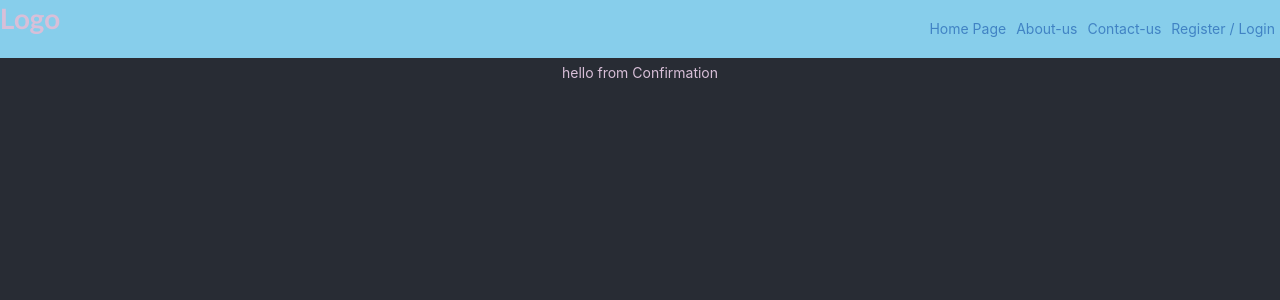
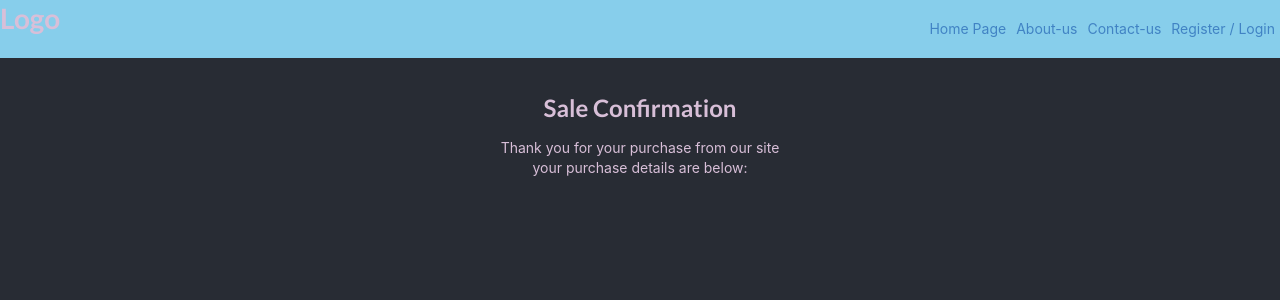
Before and after one commit to SaifKbishi/FlexTicket, a React (Create React App) app: page /confirmation in a window 1280 px wide. Shown: the top 300 px of the page. Built offline with nearby package versions, Linux system fonts and the light colour scheme.

Commit message:
before cleaning

```diff
--- a/src/components/Basket.js
+++ b/src/components/Basket.js
@@ -1,4 +1,5 @@
-import React, {useState, useEffect} from 'react';
+// import React, {useState, useEffect} from 'react';
+import React from 'react';
 import '../css/tickets.css';
 
 const Basket = () => {
@@ -6,7 +7,7 @@ const Basket = () => {
   // useEffect(()=>{
   //   localStorage.setItem('basket', JSON.stringify(basket))
   // }, [basket]);
-  const data = JSON.parse(localStorage.getItem('basket'))
+  // const data = JSON.parse(localStorage.getItem('basket'))
 
   return (
    document.title="FlexTickets - Basket",
--- a/src/components/Card.js
+++ b/src/components/Card.js
@@ -11,7 +11,7 @@ const Card=(props)=>{
     </div>
     <div>
      <div className="eventTitle"><h4>{props.eventTitle}</h4></div>
-     <div><h4>ID:{props.eventId}</h4></div>
+     {/* <div><h4>ID:{props.eventId}</h4></div>      */}
      <div><h5>{props.release_date}</h5></div>
     </div>
    </div>
--- a/src/components/Confirmation.js
+++ b/src/components/Confirmation.js
@@ -1,13 +1,30 @@
-import React from 'react';
+import React,{useEffect,useState} from 'react';
 import {Link} from 'react-router-dom';
 import '../css/tickets.css';
 
 const Confirmation = () => {
+  const [seats, setSeats] = useState([]);
+
+  useEffect(() => {
+    let cBasket = JSON.parse(localStorage.getItem('basket')) ||[];
+    console.log(cBasket)
+    setSeats(cBasket);
+  }, []);
 
   return (
    document.title="FlexTickets - Confirmation",
-   <div className="App" >
-   hello from Confirmation
+   <div className="ConfirmationLetter" >
+   <h2>Sale Confirmation</h2>
+   <p>Thank you for your purchase from our site<br/> your purchase details are below:<br/> </p>
+   <br/>
+   {seats.map((seat)=>{
+     return(
+       <span>
+         <p key={seat.id}>Row: {seat.row} Seat: {seat.seatNumber} /  Price: {seat.price} ILS</p>
+       </span>
+     );
+   })}
+
 {/*
    <Link to="/movies">
       <input type="submit">Countinue shopping</input>
--- a/src/components/GenreCard.js
+++ b/src/components/GenreCard.js
@@ -1,7 +1,7 @@
 import React, {useEffect} from 'react';
 import '../css/tickets.css';
 import {Link} from 'react-router-dom'
-// const genresURL ='https://api.themoviedb.org/3/discover/movie?api_key=b1bbf2914e46c6c6812473913d2635b4&language=en-US&sort_by=popularity.desc&include_adult=false&include_video=false&page=1&with_genres=';
+const genresURL ='https://api.themoviedb.org/3/discover/movie?api_key=b1bbf2914e46c6c6812473913d2635b4&language=en-US&sort_by=popularity.desc&include_adult=false&include_video=false&page=1&with_genres=';
 const GenreCard=(props)=>{
  //console.log(props)
 
@@ -12,13 +12,13 @@ const GenreCard=(props)=>{
 
   return (
    // console.log(props),
-   <Link to={`/${props.genreName}`}>
+   <Link to={`${genresURL}${props.genreName}`}>
    <div className="GenreCard">
     {/* <Link to={`${genresURL}${props.key}`}> */}
 
-    <div>
-     {/* <div><img className={props.imgClass} src={`https://image.tmdb.org/t/p/w500/${props.poster_path}`} alt={props.eventTitle}></img></div> */}
-    </div>
+    {/* <div>
+     <div><img className={props.imgClass} src={`https://image.tmdb.org/t/p/w500/${props.poster_path}`} alt={props.eventTitle}></img></div>
+    </div> */}
     <div>
      <div className="genreName"><h4>{props.genreName}</h4></div>
     </div>
--- a/src/components/SelectTickets.js
+++ b/src/components/SelectTickets.js
@@ -1,8 +1,8 @@
 import React, {useEffect, useState} from 'react';
 // import Basket from './Basket';
 import '../css/tickets.css';
-import axios from 'axios';
-const baseURL = "https://605b385827f0050017c068d1.mockapi.io/basket/basket";
+// import axios from 'axios';
+// const baseURL = "https://605b385827f0050017c068d1.mockapi.io/basket/basket";
 // localStorage.setItem('basket', JSON.stringify([]));
 const SelectTickets = () => {
   const [selected, setSelected] = useState(
@@ -77,12 +77,12 @@ const SelectTickets = () => {
 
   const handleSeatSelection = (id,index, sIndex, price)=>{
     console.log('Selected Seat Details: id:',id,' row:',index+1, ' seat:',sIndex+1, ', taken: ',!selected[index][sIndex].selected, 'price:',price,'ILS');
-
+// debugger;
     const newArray = [...selected];
     newArray[index][sIndex].selected = !newArray[index][sIndex].selected;
     if(newArray[index][sIndex].selected) {
       newArray[index][sIndex].className='gray';
-    }
+    }else{newArray[index][sIndex].className='blue';}
     setSelected(newArray);
     updateBasket(index, sIndex, selected[index][sIndex].selected, price);
     updateLSBasket(id, index, sIndex, selected[index][sIndex].selected, price);
@@ -91,24 +91,12 @@ const SelectTickets = () => {
 useEffect(()=>{
   let restore = JSON.parse(localStorage.getItem('basket')) || [];
   console.log('resotre',restore);
-// debugger;
   console.log(selected);
-
-// const helper =
-// selected.map((item)=>{
-//   return item.map((element)=>{
-//     return element.id
-//   })
-// })
-// .flat();
-// console.log(helper);
-
   restore = restore.map((elem)=>{
     return elem.id;
   })
   setRestore(restore);
-console.log('108', restore)
-
+  console.log('99', restore)
 },[]);
 
   const updateLSBasket = (id, index, sIndex, isTaken, price)=>{
@@ -118,34 +106,40 @@ console.log('108', restore)
     baksetObj.seatNumber = sIndex+1;
     baksetObj.status = isTaken;
     baksetObj.price = price;
+    setBasket(baksetObj);
     // debugger;
     console.log('baksetObj: ',baksetObj);
-    const helper = JSON.parse(localStorage.getItem('basket')) ||[]
+    if(baksetObj.status){
+      const helper = JSON.parse(localStorage.getItem('basket')) ||[];
       helper.push(baksetObj);
       localStorage.setItem('basket',JSON.stringify(helper));
-    console.log(helper);
-    setBasket(baksetObj);
+      console.log('helper 115',helper);
+    }else{//add code here 2231
+      // debugger;
+      const helper2 = JSON.parse(localStorage.getItem('basket')) ||[];
+
+      helper2.filter((elem)=>{
+        console.log('121',helper2);
+        let index = helper2.indexOf(elem);
+        helper2.splice(index, 1);
+        return elem.id !== id
+      });
+      setRestore(helper2);
+      localStorage.setItem('basket',JSON.stringify(helper2));
+    }
 
   }  //updateLSBasket
 
   useEffect(()=>{
-   console.log('basket has changed')
-   console.log(basket)
+   console.log('basket has changed', basket);
    if(basket.status){ //if selected a seat
      console.log('should add this seat to basket');
-     console.log('106 basket: ',basket);
-    // debugger;
     const currentBasket = JSON.parse(localStorage.getItem('basket'));
     currentBasket.push(basket);
-    // basket=[];
-    // setBasket(currentBasket);
-    // localStorage.setItem('basket', JSON.stringify(currentBasket));
    }else{//unselect a seat
     console.log('should Remove this seat from basket.', 'basket: ',basket)
     const currentBasket = JSON.parse(localStorage.getItem('basket')) ||[];
     currentBasket.splice(basket.id, 1);
-    // localStorage.setItem('basket', JSON.stringify(currentBasket));
-// debugger;
    }
   }, [basket]);
 
--- a/src/css/tickets.css
+++ b/src/css/tickets.css
@@ -40,6 +40,7 @@ body{
  flex-wrap: wrap;
  justify-content: space-around;
  width: 80%;
+ margin: auto;
 }
 
 /*Registeration Form*/
@@ -86,6 +87,9 @@ width: 166px;
  margin: 0 5px;
  width: 150px;
  height: 150px;
+ display: flex;
+ justify-content: center;
+ align-items: center;
 }
 
 /*MovieDetails*/
@@ -165,3 +169,6 @@ width: 166px;
  border: 2px solid #333;
  padding: 2px;
 }
+.ConfirmationLetter{
+ padding-top: 30px;
+}
```
Also changed, not shown: src/components/HomePage.js (line endings or trailing spaces), 1 other file (tests, documents, lock files or other folders). Lines whose indentation alone changed are shown as unchanged.
